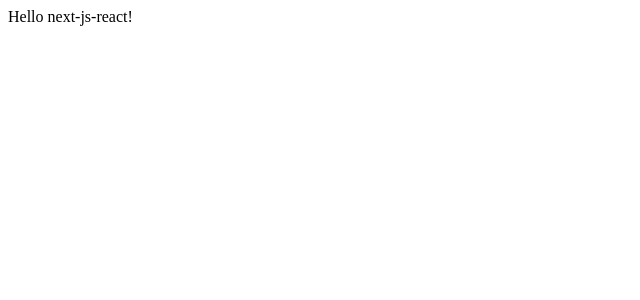
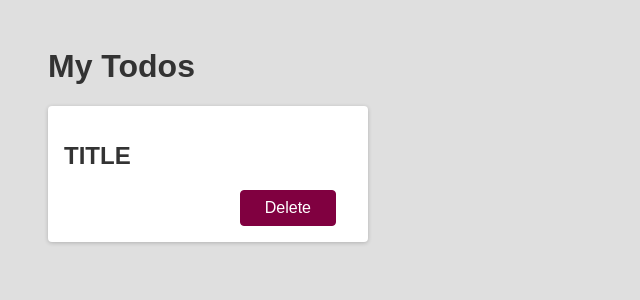
Before and after one commit to devMuromi/hello-nextjs-react, a React (Create React App) app: page / in a window 1280 px wide. Shown: the top 300 px of the page, without its empty margins (0-640 px from the left). Built offline with nearby package versions, Linux system fonts and the light colour scheme.

Commit message:
using className instead of class(becuz it's not HTML but JSX)

```diff
--- a/src/App.js
+++ b/src/App.js
@@ -1,5 +1,14 @@
 function App() {
-  return <div>Hello next-js-react!</div>;
+  return (
+    <div>
+      <h1>My Todos</h1>
+      <div className="card">
+        <h2>TITLE</h2>
+        <div className="actions">
+          <button className="btn">Delete</button>
+        </div>
+      </div>
+    </div>
+  );
 }
-
 export default App;
--- a/src/index.css
+++ b/src/index.css
@@ -0,0 +1,74 @@
+* {
+  box-sizing: border-box;
+}
+
+body {
+  font-family: sans-serif;
+  margin: 3rem;
+  background-color: #dfdfdf;
+}
+
+h1,
+h2 {
+  color: #333333;
+}
+
+.btn {
+  font: inherit;
+  padding: 0.5rem 1.5rem;
+  cursor: pointer;
+  border-radius: 4px;
+  background-color: #800040;
+  color: white;
+  border: 1px solid #800040;
+  margin: 0 1rem;
+}
+
+.btn:hover {
+  background-color: #9c1458;
+  border-color: #9c1458;
+}
+
+.btn--alt {
+  background-color: transparent;
+  color: #800040;
+}
+
+.btn--alt:hover {
+  background-color: #f8dae9;
+}
+
+.card {
+  background-color: white;
+  border-radius: 4px;
+  box-shadow: 0 1px 4px rgba(0, 0, 0, 0.2);
+  padding: 1rem;
+  width: 20rem;
+}
+
+.actions {
+  text-align: right;
+}
+
+.modal {
+  box-shadow: 0 1px 4px rgba(0, 0, 0, 0.2);
+  border-radius: 6px;
+  background-color: white;
+  padding: 1rem;
+  text-align: center;
+  width: 30rem;
+  z-index: 10;
+  position: fixed;
+  top: 20vh;
+  left: calc(50% - 15rem);
+}
+
+.backdrop {
+  position: fixed;
+  z-index: 1;
+  background-color: rgba(0, 0, 0, 0.75);
+  width: 100%;
+  height: 100vh;
+  top: 0;
+  left: 0;
+}
```
